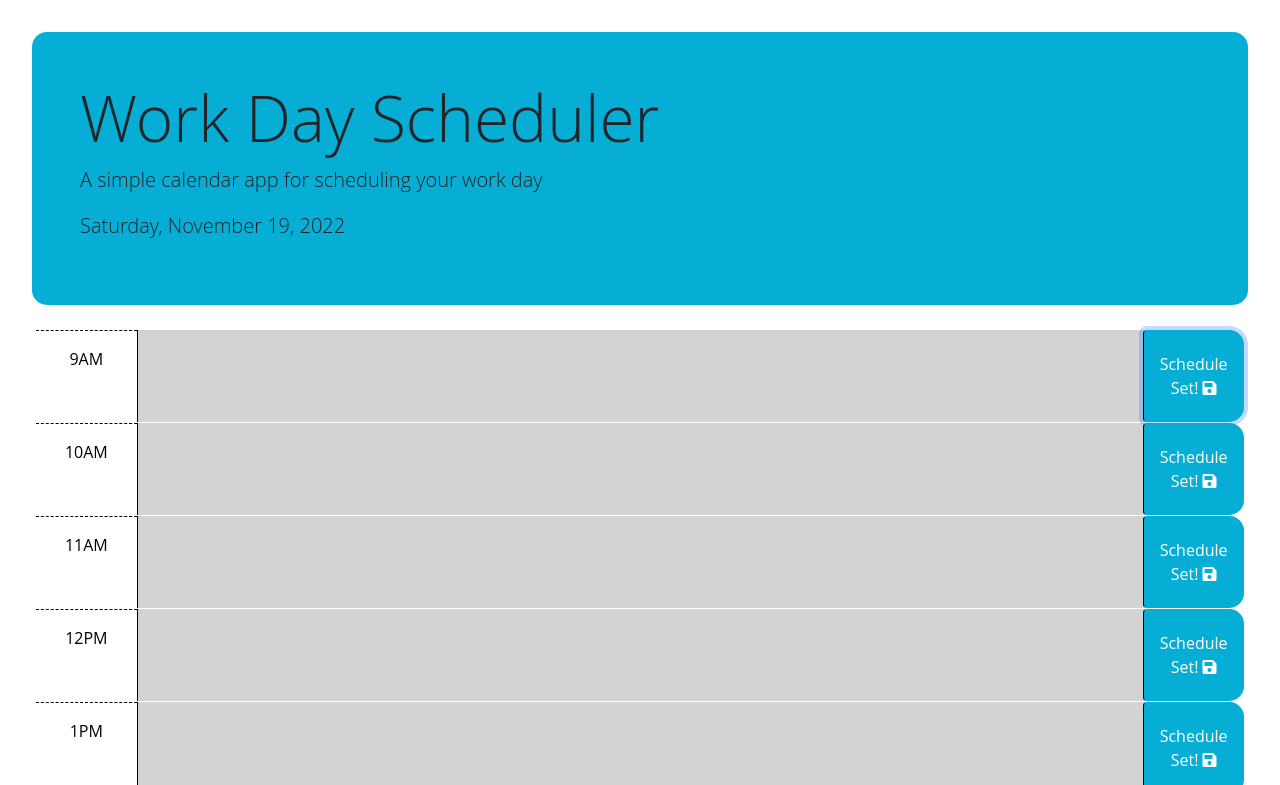
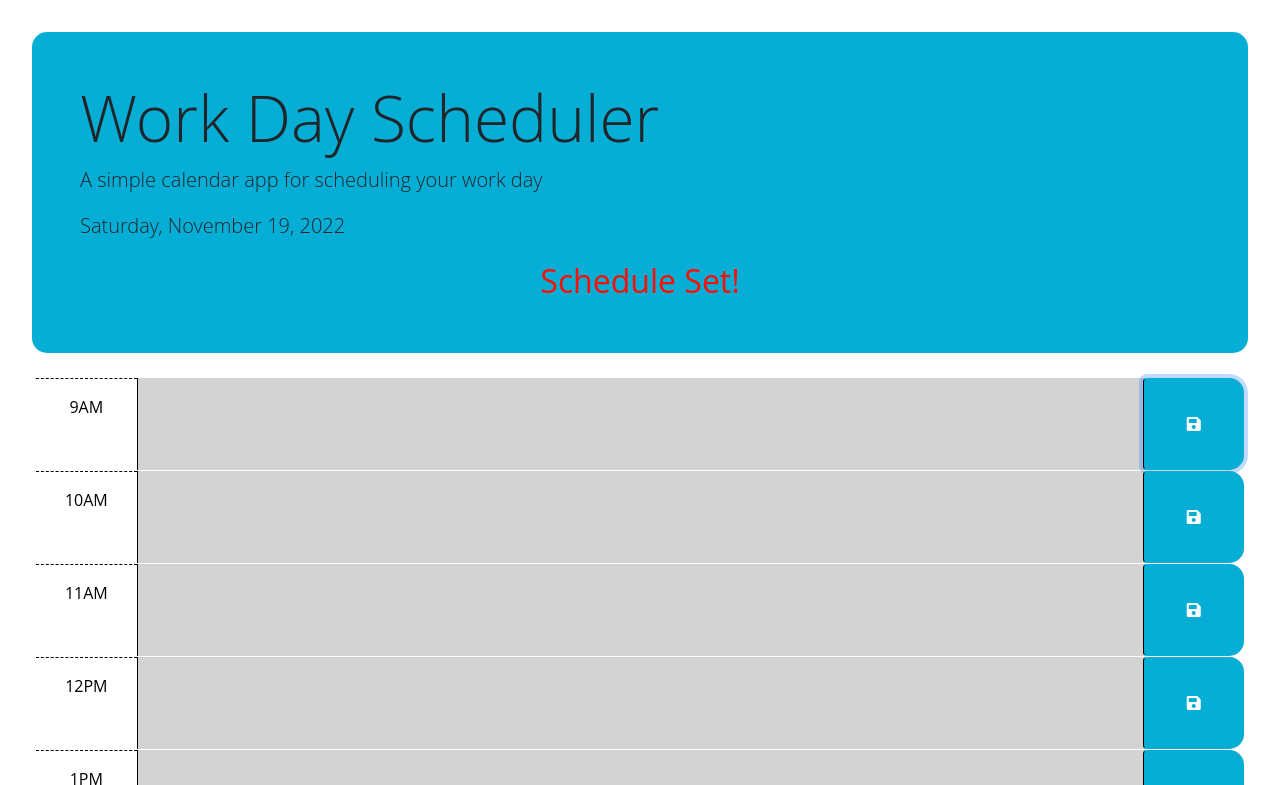
Before and after one commit to danielshang11/Work-Day-Scheduler, a plain HTML site: page index.html in a window 1280 px wide. Both pictures are taken after a click on the button 1193 px from the left and 375 px from the top of the page. Shown: the top 785 px of the page. Drawn offline with nearby package versions, Linux system fonts and the light colour scheme.

```diff
--- a/assets/script.js
+++ b/assets/script.js
@@ -5,13 +5,14 @@
     $(".saveBtn").click(function(){
         var input = $(this).siblings(".schedule").val();
         var currentTime = $(this).parent().attr("id");
-        localStorage.setItem(currentTime, input);
+        localStorage.setItem(input, currentTime);
         console.log(currentTime)
         $('.hint').removeClass('hide');
         setTimeout(function(){
             $('.hint').addClass('hide');
         }, 3000);
     });
+
     var currentTime= dayjs().hour();
     $(".time-block").each(function(){
         var timeBlock = parseInt($(this).attr("id").split("hour")[1]);
@@ -32,15 +33,15 @@
         }
     })
 
-    $("#hour9 .description").val(localStorage.getItem("hour-9"));
-    $("#hour10 .description").val(localStorage.getItem("hour-10"));
-    $("#hour11 .description").val(localStorage.getItem("hour-11"));
-    $("#hour12 .description").val(localStorage.getItem("hour-12"));
-    $("#hour13 .description").val(localStorage.getItem("hour-13"));
-    $("#hour14 .description").val(localStorage.getItem("hour-14"));
-    $("#hour15 .description").val(localStorage.getItem("hour-15"));
-    $("#hour16 .description").val(localStorage.getItem("hour-16"));
-    $("#hour17 .description").val(localStorage.getItem("hour-17"));
+    $("#hour-9 .description").val(localStorage.getItem("hour-9"));
+    $("#hour-10 .description").val(localStorage.getItem("hour-10"));
+    $("#hour-11 .description").val(localStorage.getItem("hour-11"));
+    $("#hour-12 .description").val(localStorage.getItem("hour-12"));
+    $("#hour-13 .description").val(localStorage.getItem("hour-13"));
+    $("#hour-14 .description").val(localStorage.getItem("hour-14"));
+    $("#hour-15 .description").val(localStorage.getItem("hour-15"));
+    $("#hour-16 .description").val(localStorage.getItem("hour-16"));
+    $("#hour-17 .description").val(localStorage.getItem("hour-17"));
 
     $("#currentDay").text(dayjs().format("dddd, MMMM DD, YYYY"));
 
--- a/assets/style.css
+++ b/assets/style.css
@@ -81,6 +81,12 @@
   color: black;
 }
 
+.hint{
+  text-align: center;
+  border-radius: 15px;
+  color: #ff0d00;
+  font-size: 32px;
+}
 
 
 .hide {
--- a/index.html
+++ b/index.html
@@ -29,8 +29,8 @@
       <h1 class="display-3">Work Day Scheduler</h1>
       <p class="lead">A simple calendar app for scheduling your work day</p>
       <p id="currentDay" class="lead"></p>
+      <span class="hint hide">Schedule Set!</span>
     </header>
-
     <div class="container-fluid px-5">
       <!-- Use class for "past", "present", and "future" to apply styles to the
         time-block divs accordingly. The javascript will need to do this by
@@ -47,7 +47,6 @@
         <div class="col-2 col-md-1 hour text-center py-3">9AM</div>
         <textarea class="col-8 col-md-10 description schedule" rows="3"> </textarea>
         <button class="btn saveBtn col-2 col-md-1" aria-label="save">
-          <span class="hint hide">Schedule Set!</span>
           <i class="fas fa-save" aria-hidden="true"></i>
         </button>
       </div>
@@ -57,7 +56,6 @@
         <div class="col-2 col-md-1 hour text-center py-3">10AM</div>
         <textarea class="col-8 col-md-10 description schedule" rows="3"> </textarea>
         <button class="btn saveBtn col-2 col-md-1" aria-label="save">
-          <span class="hint hide">Schedule Set!</span>
           <i class="fas fa-save" aria-hidden="true"></i>
         </button>
       </div>
@@ -67,7 +65,6 @@
         <div class="col-2 col-md-1 hour text-center py-3">11AM</div>
         <textarea class="col-8 col-md-10 description schedule" rows="3"> </textarea>
         <button class="btn saveBtn col-2 col-md-1" aria-label="save">
-          <span class="hint hide">Schedule Set!</span>
           <i class="fas fa-save" aria-hidden="true"></i>
         </button>
       </div>
@@ -76,7 +73,6 @@
         <div class="col-2 col-md-1 hour text-center py-3">12PM</div>
         <textarea class="col-8 col-md-10 description schedule" rows="3"> </textarea>
         <button class="btn saveBtn col-2 col-md-1" aria-label="save">
-          <span class="hint hide">Schedule Set!</span>
           <i class="fas fa-save" aria-hidden="true"></i>
         </button>
       </div>
@@ -84,7 +80,6 @@
         <div class="col-2 col-md-1 hour text-center py-3">1PM</div>
         <textarea class="col-8 col-md-10 description schedule" rows="3"> </textarea>
         <button class="btn saveBtn col-2 col-md-1" aria-label="save">
-          <span class="hint hide">Schedule Set!</span>
           <i class="fas fa-save" aria-hidden="true"></i>
         </button>
       </div>
@@ -92,7 +87,6 @@
         <div class="col-2 col-md-1 hour text-center py-3">2PM</div>
         <textarea class="col-8 col-md-10 description schedule" rows="3"> </textarea>
         <button class="btn saveBtn col-2 col-md-1" aria-label="save">
-          <span class="hint hide">Schedule Set!</span>
           <i class="fas fa-save" aria-hidden="true"></i>
         </button>
       </div>
@@ -100,7 +94,6 @@
         <div class="col-2 col-md-1 hour text-center py-3">3PM</div>
         <textarea class="col-8 col-md-10 description schedule" rows="3"> </textarea>
         <button class="btn saveBtn col-2 col-md-1" aria-label="save">
-          <span class="hint hide">Schedule Set!</span>
           <i class="fas fa-save" aria-hidden="true"></i>
         </button>
       </div>
@@ -108,7 +101,6 @@
         <div class="col-2 col-md-1 hour text-center py-3">4PM</div>
         <textarea class="col-8 col-md-10 description schedule" rows="3"> </textarea>
         <button class="btn saveBtn col-2 col-md-1" aria-label="save">
-          <span class="hint hide">Schedule Set!</span>
           <i class="fas fa-save" aria-hidden="true"></i>
         </button>
       </div>
@@ -116,7 +108,6 @@
         <div class="col-2 col-md-1 hour text-center py-3">5PM</div>
         <textarea class="col-8 col-md-10 description schedule" rows="3"> </textarea>
         <button class="btn saveBtn col-2 col-md-1" aria-label="save">
-          <span class="hint hide">Schedule Set!</span>
           <i class="fas fa-save" aria-hidden="true"></i>
         </button>
       </div>
```
Also changed, not shown: 2 other files.
